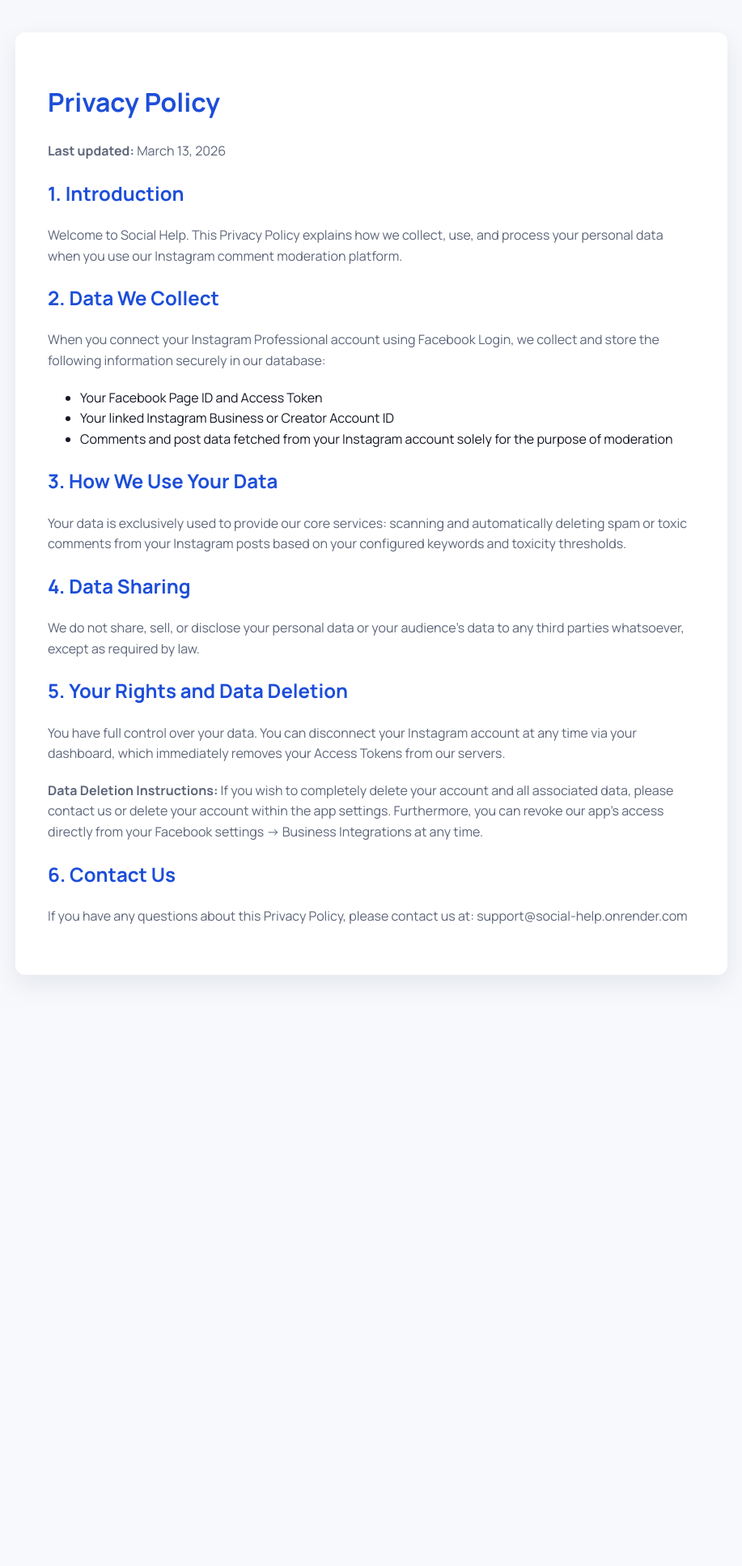
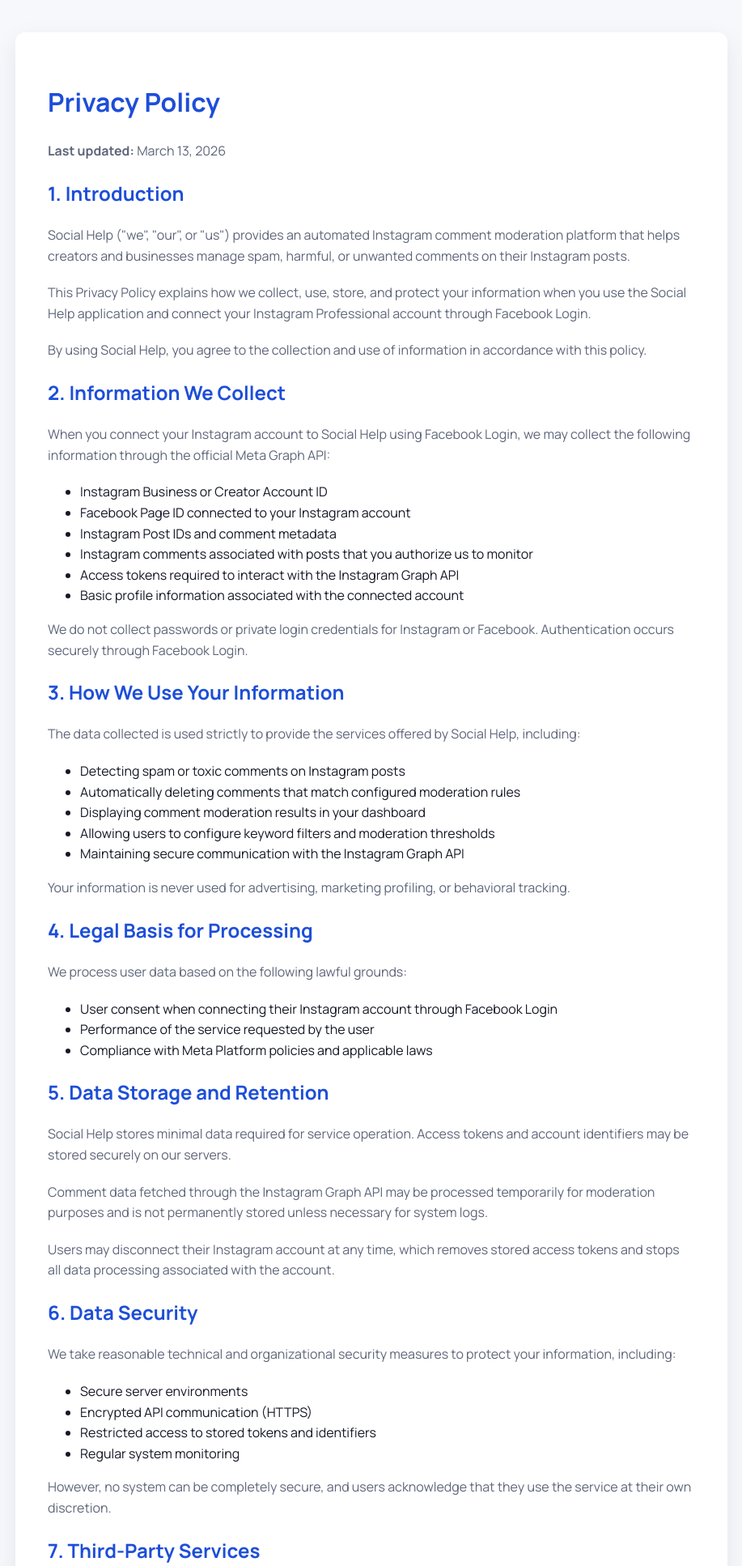
Before and after one commit to SDevKh/social_help, a Django app: page /privacy-policy/ in a window 1280 px wide. Shown: the top 1934 px of the page at 81% size, without its empty margins (181-1098 px from the left). Before the commit the page ends 1212 px from the top, so only its background shows below. Run offline with Django 5.2, Linux system fonts and the light colour scheme.

Commit message:
Update privacy policy

```diff
--- a/social_help/comments/templates/comments/privacy_policy.html
+++ b/social_help/comments/templates/comments/privacy_policy.html
@@ -1,5 +1,6 @@
 <!DOCTYPE html>
 <html lang="en">
+
 <head>
     <meta charset="UTF-8">
     <meta name="viewport" content="width=device-width, initial-scale=1.0">
@@ -14,6 +15,7 @@
             background-color: #f6f8fc;
             color: #151826;
         }
+
         .container {
             max-width: 800px;
             margin: 0 auto;
@@ -22,43 +24,211 @@
             border-radius: 12px;
             box-shadow: 0 10px 30px rgba(15, 23, 42, 0.08);
         }
-        h1, h2 {
+
+        h1,
+        h2 {
             color: #1d4ed8;
         }
+
         p {
             margin-bottom: 20px;
             color: #5e667a;
         }
     </style>
 </head>
+
 <body>
     <div class="container">
         <h1>Privacy Policy</h1>
         <p><strong>Last updated:</strong> March 13, 2026</p>
 
         <h2>1. Introduction</h2>
-        <p>Welcome to Social Help. This Privacy Policy explains how we collect, use, and process your personal data when you use our Instagram comment moderation platform.</p>
+        <p>
+            Social Help ("we", "our", or "us") provides an automated Instagram comment moderation
+            platform that helps creators and businesses manage spam, harmful, or unwanted comments
+            on their Instagram posts.
+        </p>
 
-        <h2>2. Data We Collect</h2>
-        <p>When you connect your Instagram Professional account using Facebook Login, we collect and store the following information securely in our database:</p>
+        <p>
+            This Privacy Policy explains how we collect, use, store, and protect your information
+            when you use the Social Help application and connect your Instagram Professional account
+            through Facebook Login.
+        </p>
+
+        <p>
+            By using Social Help, you agree to the collection and use of information in accordance
+            with this policy.
+        </p>
+
+        <h2>2. Information We Collect</h2>
+
+        <p>When you connect your Instagram account to Social Help using Facebook Login, we may collect the following
+            information through the official Meta Graph API:</p>
+
         <ul>
-            <li>Your Facebook Page ID and Access Token</li>
-            <li>Your linked Instagram Business or Creator Account ID</li>
-            <li>Comments and post data fetched from your Instagram account solely for the purpose of moderation</li>
+            <li>Instagram Business or Creator Account ID</li>
+            <li>Facebook Page ID connected to your Instagram account</li>
+            <li>Instagram Post IDs and comment metadata</li>
+            <li>Instagram comments associated with posts that you authorize us to monitor</li>
+            <li>Access tokens required to interact with the Instagram Graph API</li>
+            <li>Basic profile information associated with the connected account</li>
         </ul>
 
-        <h2>3. How We Use Your Data</h2>
-        <p>Your data is exclusively used to provide our core services: scanning and automatically deleting spam or toxic comments from your Instagram posts based on your configured keywords and toxicity thresholds.</p>
+        <p>
+            We do not collect passwords or private login credentials for Instagram or Facebook.
+            Authentication occurs securely through Facebook Login.
+        </p>
 
-        <h2>4. Data Sharing</h2>
-        <p>We do not share, sell, or disclose your personal data or your audience's data to any third parties whatsoever, except as required by law.</p>
+        <h2>3. How We Use Your Information</h2>
 
-        <h2>5. Your Rights and Data Deletion</h2>
-        <p>You have full control over your data. You can disconnect your Instagram account at any time via your dashboard, which immediately removes your Access Tokens from our servers.</p>
-        <p><strong>Data Deletion Instructions:</strong> If you wish to completely delete your account and all associated data, please contact us or delete your account within the app settings. Furthermore, you can revoke our app's access directly from your Facebook settings -> Business Integrations at any time.</p>
+        <p>The data collected is used strictly to provide the services offered by Social Help, including:</p>
 
-        <h2>6. Contact Us</h2>
-        <p>If you have any questions about this Privacy Policy, please contact us at: support@social-help.onrender.com</p>
-    </div>
+        <ul>
+            <li>Detecting spam or toxic comments on Instagram posts</li>
+            <li>Automatically deleting comments that match configured moderation rules</li>
+            <li>Displaying comment moderation results in your dashboard</li>
+            <li>Allowing users to configure keyword filters and moderation thresholds</li>
+            <li>Maintaining secure communication with the Instagram Graph API</li>
+        </ul>
+
+        <p>
+            Your information is never used for advertising, marketing profiling, or behavioral tracking.
+        </p>
+
+        <h2>4. Legal Basis for Processing</h2>
+
+        <p>
+            We process user data based on the following lawful grounds:
+        </p>
+
+        <ul>
+            <li>User consent when connecting their Instagram account through Facebook Login</li>
+            <li>Performance of the service requested by the user</li>
+            <li>Compliance with Meta Platform policies and applicable laws</li>
+        </ul>
+
+        <h2>5. Data Storage and Retention</h2>
+
+        <p>
+            Social Help stores minimal data required for service operation. Access tokens and account identifiers
+            may be stored securely on our servers.
+        </p>
+
+        <p>
+            Comment data fetched through the Instagram Graph API may be processed temporarily
+            for moderation purposes and is not permanently stored unless necessary for system logs.
+        </p>
+
+        <p>
+            Users may disconnect their Instagram account at any time, which removes stored access tokens
+            and stops all data processing associated with the account.
+        </p>
+
+        <h2>6. Data Security</h2>
+
+        <p>
+            We take reasonable technical and organizational security measures to protect your information,
+            including:
+        </p>
+
+        <ul>
+            <li>Secure server environments</li>
+            <li>Encrypted API communication (HTTPS)</li>
+            <li>Restricted access to stored tokens and identifiers</li>
+            <li>Regular system monitoring</li>
+        </ul>
+
+        <p>
+            However, no system can be completely secure, and users acknowledge that they use the service
+            at their own discretion.
+        </p>
+
+        <h2>7. Third-Party Services</h2>
+
+        <p>
+            Social Help relies on official Meta platforms and APIs including:
+        </p>
+
+        <ul>
+            <li>Facebook Login</li>
+            <li>Instagram Graph API</li>
+            <li>Meta Platform Services</li>
+        </ul>
+
+        <p>
+            These services are governed by their own privacy policies and terms.
+        </p>
+
+        <p>
+            You can review Meta's privacy policy here:
+            https://www.facebook.com/privacy/policy/
+        </p>
+
+        <h2>8. Data Sharing</h2>
+
+        <p>
+            We do not sell, rent, or share your personal information with advertisers or third parties.
+        </p>
+
+        <p>
+            Information may only be disclosed if required by law or if necessary to comply with legal obligations.
+        </p>
+
+        <h2>9. User Rights</h2>
+
+        <p>
+            Users maintain full control over their data and can:
+        </p>
+
+        <ul>
+            <li>Disconnect their Instagram account at any time</li>
+            <li>Revoke app permissions through Facebook settings</li>
+            <li>Request deletion of stored data</li>
+        </ul>
+
+        <p>
+            You can remove Social Help access through:
+            Facebook Settings → Business Integrations.
+        </p>
+
+        <h2>10. Data Deletion</h2>
+
+        <p>
+            If you would like to request deletion of your account and all associated data,
+            please contact us using the email provided below.
+        </p>
+
+        <p>
+            Upon verification, all stored tokens and account identifiers will be removed from our systems.
+        </p>
+
+        <h2>11. Children's Privacy</h2>
+
+        <p>
+            Social Help is not intended for individuals under the age of 13.
+            We do not knowingly collect personal information from children.
+        </p>
+
+        <h2>12. Changes to This Privacy Policy</h2>
+
+        <p>
+            We may update this Privacy Policy periodically to reflect service updates,
+            legal requirements, or platform policy changes.
+        </p>
+
+        <p>
+            The updated version will always be available on this page with the revised date.
+        </p>
+
+        <h2>13. Contact Information</h2>
+
+        <p>
+            If you have questions regarding this Privacy Policy or your data, you may contact us at:
+        </p>
+
+        <p>
+            support@social-help.onrender.com
+        </p>
 </body>
+
 </html>
```
